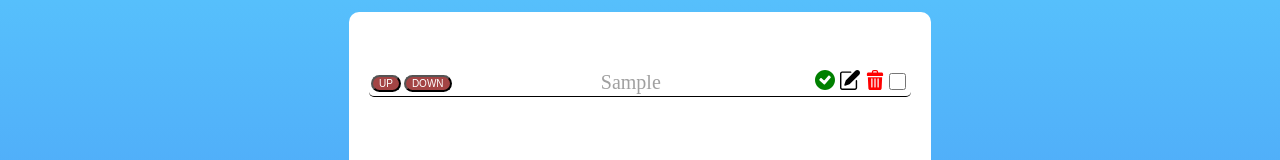
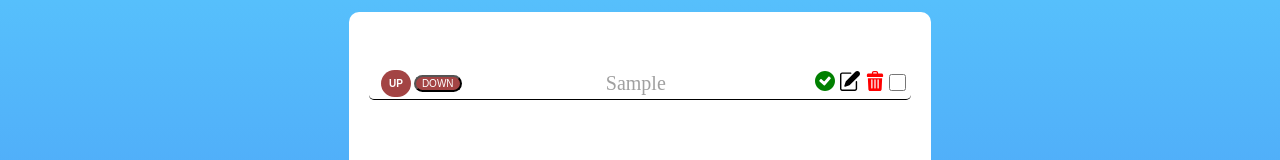
Before and after one commit to badrilosaberidze/eAcademy-react-todo, a React (Create React App) app: page / in a window 1280 px wide. Both pictures are taken after typing "Sample" into the empty fields and a click on the button "ADD". Shown: the part 195-355 px from the top of the page. Built offline with nearby package versions, Linux system fonts and the light colour scheme.

Commit message:
fix styles

```diff
--- a/src/components-hook/Todo.jsx
+++ b/src/components-hook/Todo.jsx
@@ -15,7 +15,10 @@ const Todo = (props) => {
   return (
     <li className="list" id={props.idx}>
       <div>
-        <button className="up" onClick={() => props.moveItem("up", props.idx)}>
+        <button
+          className="button up"
+          onClick={() => props.moveItem("up", props.idx)}
+        >
           UP
         </button>
         <button
```
